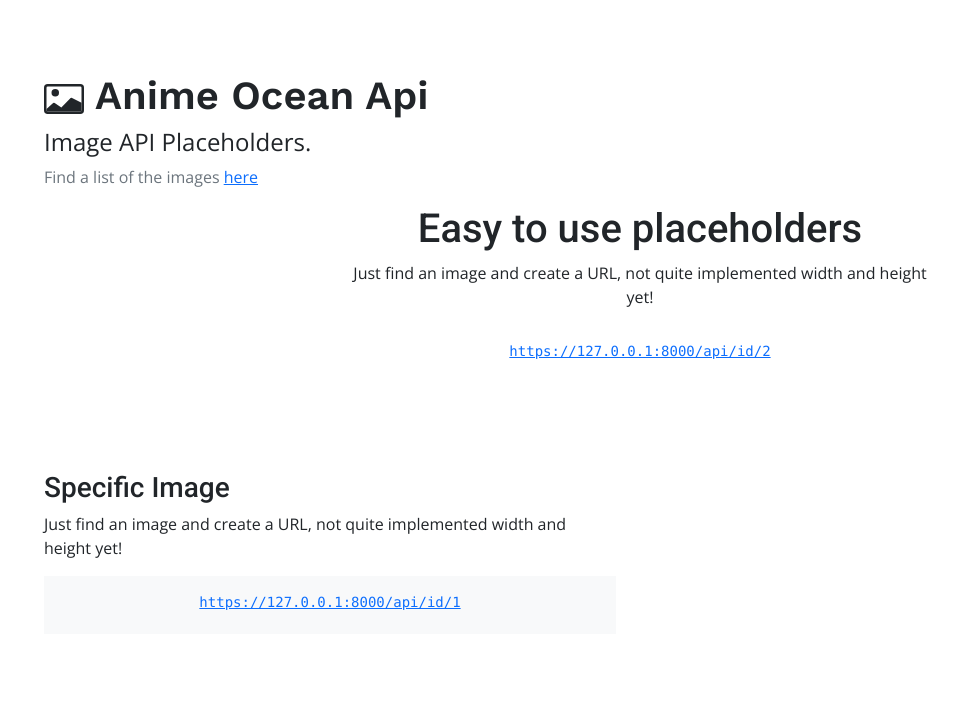
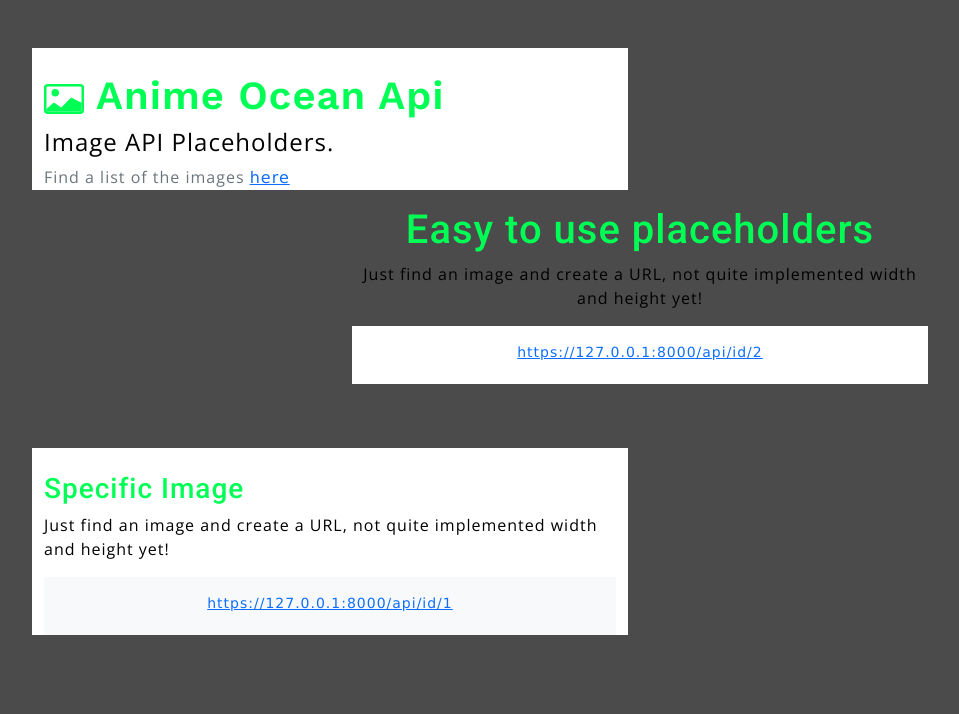
Before and after one commit to calebjusth/Django-Anime-Image-Api, a Python web app: template templates/images/index.html in a window 1280 px wide. Shown: the top 714 px of the page, without its empty margins (0-959 px from the left). Run offline with Jinja, Linux system fonts and the light colour scheme; the template is opened without the code that fills it, so the values that code supplies are empty.

Commit message:
Update base.html

```diff
--- a/templates/base/base.html
+++ b/templates/base/base.html
@@ -7,9 +7,26 @@
     <link rel="stylesheet" href="https://cdn.jsdelivr.net/npm/bootstrap@5.2.3/dist/css/bootstrap.min.css" integrity="sha384-rbsA2VBKQhggwzxH7pPCaAqO46MgnOM80zW1RWuH61DGLwZJEdK2Kadq2F9CUG65" crossorigin="anonymous">
     <title>{% block title %} Anime Ocean Api {% endblock %}</title>
     <style>
+        *{
+            margin: 0;
+            padding: 0;
+            scroll-behavior: smooth;
+            text-decoration: none;
+            list-style: none;
+            box-sizing: border-box;
+            letter-spacing: 1px;
+            font-family: Verdana, Geneva, Tahoma, sans-serif;
+        }
         .small{
             font-size: 0.876rem;
             color: #4b4b4b;
+        }
+        body{
+            background: #4b4b4b;
+            color: black;
+        }
+        h1, h2{
+            color: #00ff55;
         }
     </style>
 </head>
```
